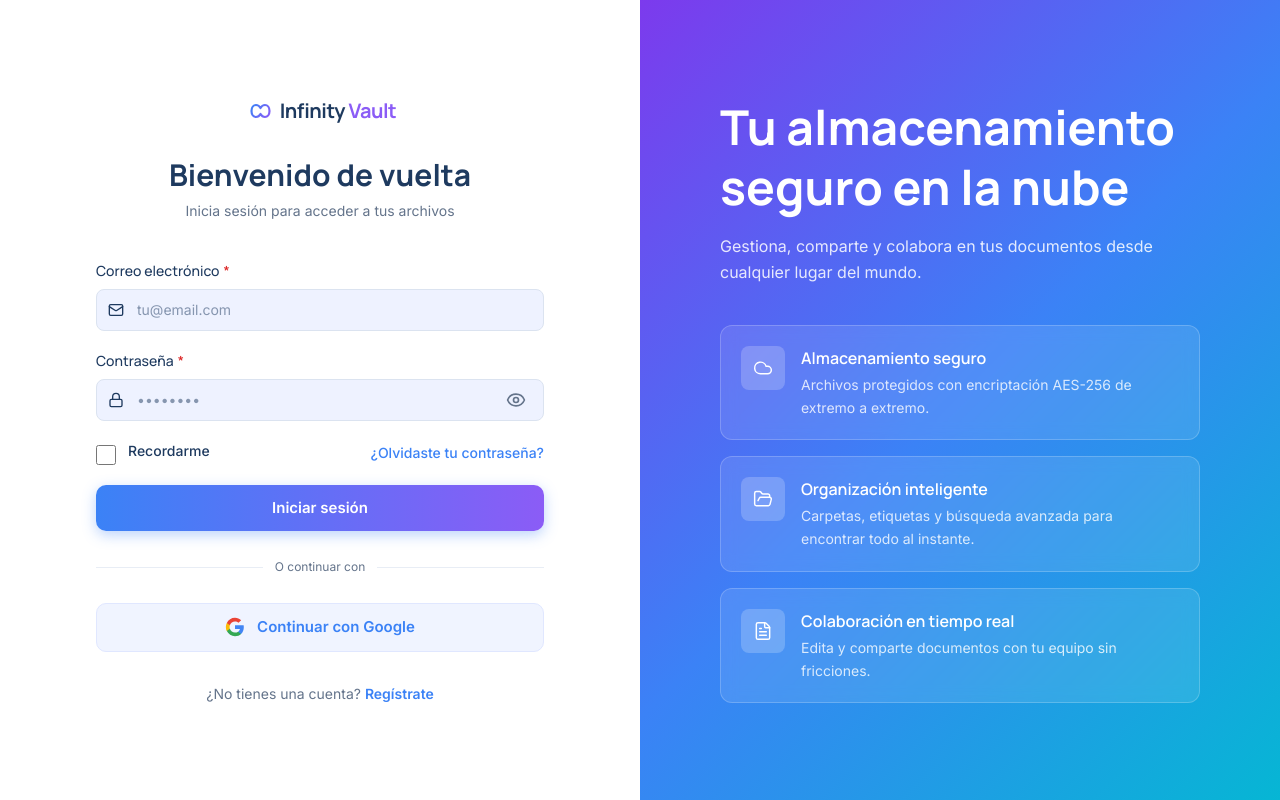
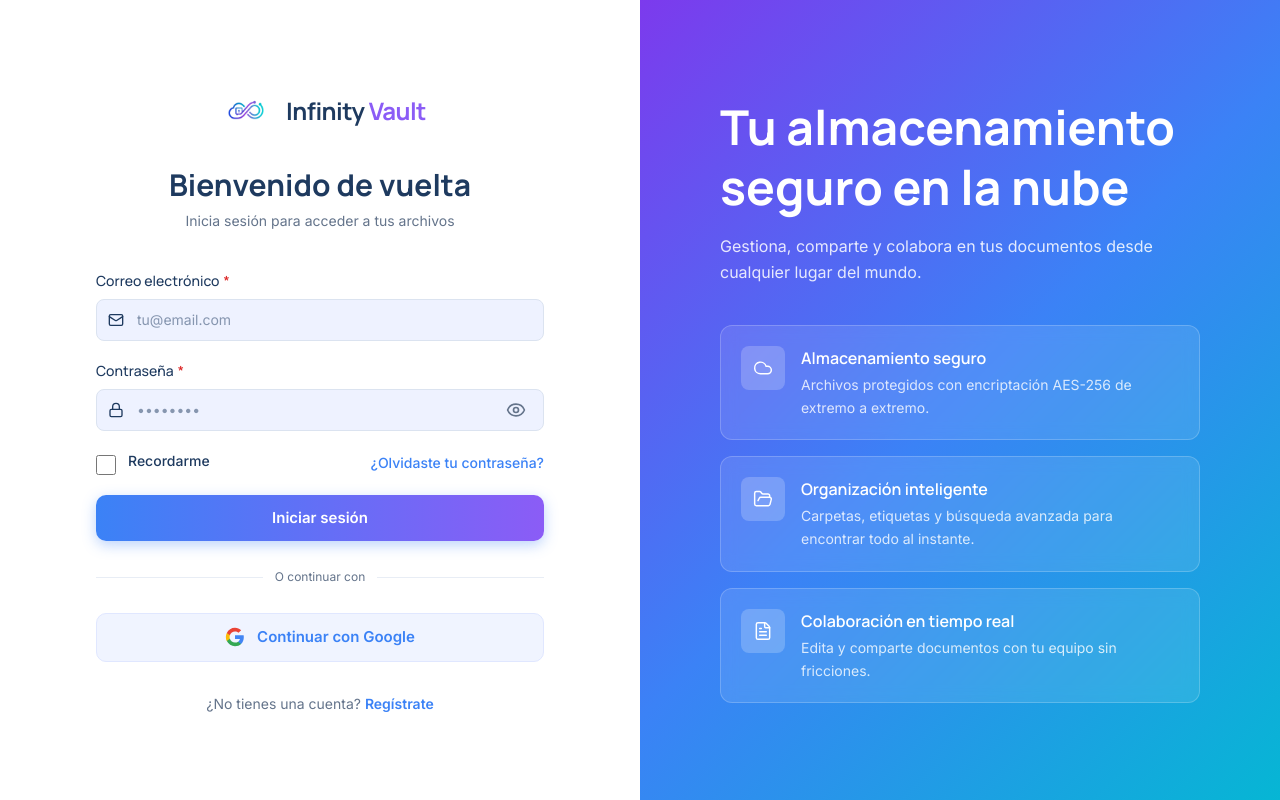
Before and after one commit to Nadia05Sa/Gestor-Documental-Tipo-Google_front, a React (Vite) app in the folder gestor_documental/: page /login in a window 1280 px wide. Built offline with nearby package versions, Linux system fonts and the light colour scheme.

Commit message:
feat(branding): usar icon.png como logo y favicon de Infinity VaultSustituye el SVG del componente InfinityVaultLogo y actualiza el favicon y el título de la aplicación

```diff
--- a/gestor_documental/index.html
+++ b/gestor_documental/index.html
@@ -2,9 +2,9 @@
 <html lang="en">
   <head>
     <meta charset="UTF-8" />
-    <link rel="icon" type="image/svg+xml" href="/favicon.svg" />
+    <link rel="icon" type="image/png" href="/icon.png" />
     <meta name="viewport" content="width=device-width, initial-scale=1.0" />
-    <title>gestor_documental</title>
+    <title>Infinity Vault</title>
   </head>
   <body>
     <div id="root"></div>
--- a/gestor_documental/src/modules/auth/login/organisms/LoginForm.tsx
+++ b/gestor_documental/src/modules/auth/login/organisms/LoginForm.tsx
@@ -27,7 +27,7 @@
 }: LoginFormProps) => (
   <div className="mx-auto w-full max-w-md">
     <div className="mb-10 text-center">
-      <InfinityVaultLogo />
+      <InfinityVaultLogo size="lg" showName="always" />
       <h1 className="mt-8 text-3xl font-bold text-[var(--text-primary,#111827)]" style={MANROPE_STYLE}>
         Bienvenido de vuelta
       </h1>
--- a/gestor_documental/src/modules/auth/register/organisms/RegisterForm.tsx
+++ b/gestor_documental/src/modules/auth/register/organisms/RegisterForm.tsx
@@ -27,7 +27,7 @@
 }: RegisterFormProps) => (
   <>
     <div className="mb-8 text-center">
-      <InfinityVaultLogo />
+      <InfinityVaultLogo size="lg" showName="always" />
       <h1 className="mt-6 text-3xl font-bold tracking-tight" style={{ ...MANROPE_STYLE, color: BRAND_NAVY }}>
         Crear cuenta en <span style={{ color: BRAND_PURPLE }}>VAULT</span>
       </h1>
--- a/gestor_documental/src/shared/components/atoms/InfinityVaultLogo.tsx
+++ b/gestor_documental/src/shared/components/atoms/InfinityVaultLogo.tsx
@@ -1,30 +1,50 @@
-export const InfinityVaultLogo = ({ className = 'justify-center' }: { className?: string }) => (
-  <div className={`flex items-center gap-2 ${className}`}>
-    <svg
-      width="28"
-      height="28"
-      viewBox="0 0 28 28"
-      fill="none"
-      aria-hidden="true"
-      className="shrink-0"
-    >
-      <path
-        d="M7.5 14C7.5 10.5 9.5 8 12 8C14 8 15.5 9.2 16.5 11C17.5 9.2 19 8 21 8C23.5 8 25.5 10.5 25.5 14C25.5 17.5 23.5 20 21 20C19 20 17.5 18.8 16.5 17C15.5 18.8 14 20 12 20C9.5 20 7.5 17.5 7.5 14Z"
-        stroke="url(#infinity-gradient-logo)"
-        strokeWidth="2.2"
-        strokeLinecap="round"
-        strokeLinejoin="round"
+import logoSrc from '../../../assets/icon.png';
+import { BRAND_NAVY, BRAND_PURPLE, MANROPE_STYLE } from '@shared/utils/authTheme';
+
+type ShowNameMode = 'auto' | 'always' | 'never';
+
+type InfinityVaultLogoProps = {
+  className?: string;
+  size?: 'sm' | 'md' | 'lg';
+  /** auto: oculta el nombre en pantallas pequeñas; always: siempre visible; never: solo icono */
+  showName?: ShowNameMode;
+};
+
+const sizeClasses = {
+  sm: { logo: 'h-7 max-w-[2.75rem]', text: 'text-base' },
+  md: { logo: 'h-9 max-w-[3.25rem]', text: 'text-xl' },
+  lg: { logo: 'h-12 max-w-[4rem]', text: 'text-2xl' },
+} as const;
+
+const showNameClasses: Record<ShowNameMode, string> = {
+  auto: 'hidden sm:inline',
+  always: 'inline',
+  never: 'hidden',
+};
+
+export const InfinityVaultLogo = ({
+  className = 'justify-center',
+  size = 'md',
+  showName = 'auto',
+}: InfinityVaultLogoProps) => {
+  const nameClass = showNameClasses[showName];
+  const iconOnly = showName === 'never';
+
+  return (
+    <div className={`flex min-w-0 items-center gap-2 ${className}`}>
+      <img
+        src={logoSrc}
+        alt={iconOnly || showName === 'auto' ? 'Infinity Vault' : ''}
+        aria-hidden={showName === 'always' ? true : undefined}
+        className={`${sizeClasses[size].logo} w-auto shrink-0 object-contain object-left`}
       />
-      <defs>
-        <linearGradient id="infinity-gradient-logo" x1="7" y1="8" x2="26" y2="20" gradientUnits="userSpaceOnUse">
-          <stop stopColor="#3b82f6" />
-          <stop offset="1" stopColor="#8b5cf6" />
-        </linearGradient>
-      </defs>
-    </svg>
-    <span className="text-xl font-bold tracking-tight" style={{ fontFamily: 'Manrope, sans-serif' }}>
-      <span style={{ color: '#1e3a5f' }}>Infinity </span>
-      <span style={{ color: '#8b5cf6' }}>Vault</span>
-    </span>
-  </div>
-);
+      <span
+        className={`${sizeClasses[size].text} ${nameClass} truncate font-bold tracking-tight whitespace-nowrap`}
+        style={MANROPE_STYLE}
+      >
+        <span style={{ color: BRAND_NAVY }}>Infinity </span>
+        <span style={{ color: BRAND_PURPLE }}>Vault</span>
+      </span>
+    </div>
+  );
+};
```
Also changed, not shown: gestor_documental/public/icon.png (added), gestor_documental/src/assets/icon.png (added).
